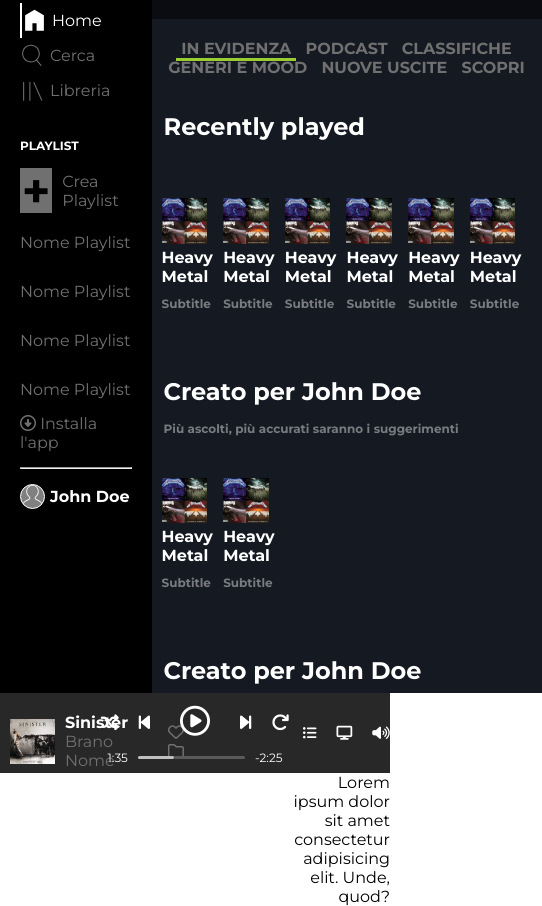
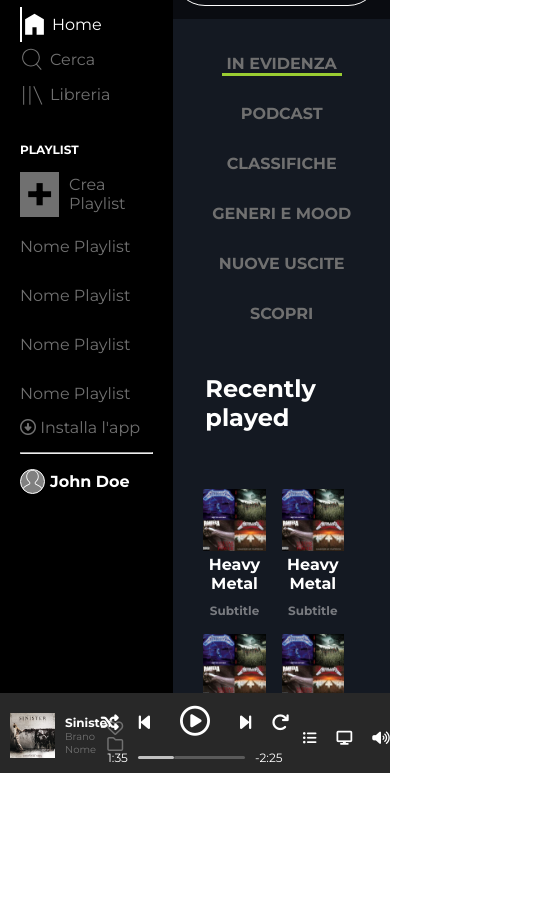
Before and after one commit to macchiagabriele13/html-css-spotifyweb, a plain HTML site: page index.html in a window 390 px wide. Shown: the part 71-977 px from the top of the page, 542 px wide, since content can reach past the window. After the commit the page ends 854 px from the top, so only its background shows below. Drawn offline with Linux system fonts and the light colour scheme.

Commit message:
modifiche responsive 639px

```diff
--- a/assets/css/style.css
+++ b/assets/css/style.css
@@ -264,6 +264,7 @@ a.nav_link.active_section {
     background-color: #282828;
     display: flex;
     justify-content: space-between;
+    flex-wrap: wrap;
 }
 
 .b_left, .b_right{
@@ -277,6 +278,7 @@ a.nav_link.active_section {
 
 .b_right{
     text-align: end;
+
 }
 
 .container_player{
@@ -292,11 +294,12 @@ a.nav_link.active_section {
 
 .title_album_active .nav_link{
     padding: 0;
+    font-size: 10px;
 }
 
 .title_album_active h3{
     color:white;
-    font-size: 16px;
+    font-size: 12px;
 }
 
 .mg_left_40{
@@ -359,7 +362,7 @@ a.nav_link.active_section {
 
 .audio{
     height: 100%;
-
+    margin-right: 10px;
 }
 
 .audio> i{
@@ -372,3 +375,52 @@ a.nav_link.active_section {
 
 
 /*#endregion player  */
+
+/*#region media query  */
+
+@media screen and (max-width: 879px) {
+    .nav_library {
+        text-align: center;
+        margin: 20px 0;
+        line-height: 50px;
+    }
+
+    .album_row {
+        margin-top: 2rem;
+        margin-bottom: 1rem;
+        gap: 1rem;
+        padding: 10px;
+        flex-wrap: wrap;
+    }
+    .song {
+        width: calc( 100% / 4 - 1rem);
+        aspect-ratio: 1/1;
+        text-align: center;
+    }
+
+    .container {
+        padding: 0 20px;
+    }
+
+
+
+}
+
+@media screen and (max-width: 639px) {
+    .icons.d_flex.mg_left_40 {
+        flex-direction: column;
+    }
+
+    .song {
+        width: calc( 100% / 2 - 1rem);
+        aspect-ratio: 1/1;
+        text-align: center;
+    }
+}
+
+@media screen and (max-width: 552px) {
+
+}
+
+
+/*#endregion media query  */
--- a/index.html
+++ b/index.html
@@ -264,12 +264,16 @@
             <div class="player">
                 <div class="b_left">
                     <div class="container_player d_flex ai_center">
+                        <div class="d_flex ai_center" >
+
                             <img class="album_active" src="./assets/img/sinister.jpeg" alt="">
                             <div class="title_album_active d_flex f_column">
                                 <h3><strong>Sinister</strong></h3>
                                 <a class="nav_link" href="">Brano Nome</a>
                             </div>
-                         <div class="icons mg_left_40">
+                        </div>
+
+                        <div class="icons d_flex mg_left_40">
                                 <i class="fa-regular fa-heart mg_right_10"></i>
                                 <i class="fa-regular fa-folder"></i>
                         </div>
@@ -315,7 +319,7 @@
                         <div class="point volume absolute"></div>
 
                     </div>
-                    <p>Lorem ipsum dolor sit amet consectetur adipisicing elit. Unde, quod?</p>
+
                 </div>
 
             </div>
```
Lines whose indentation alone changed are shown as unchanged.
